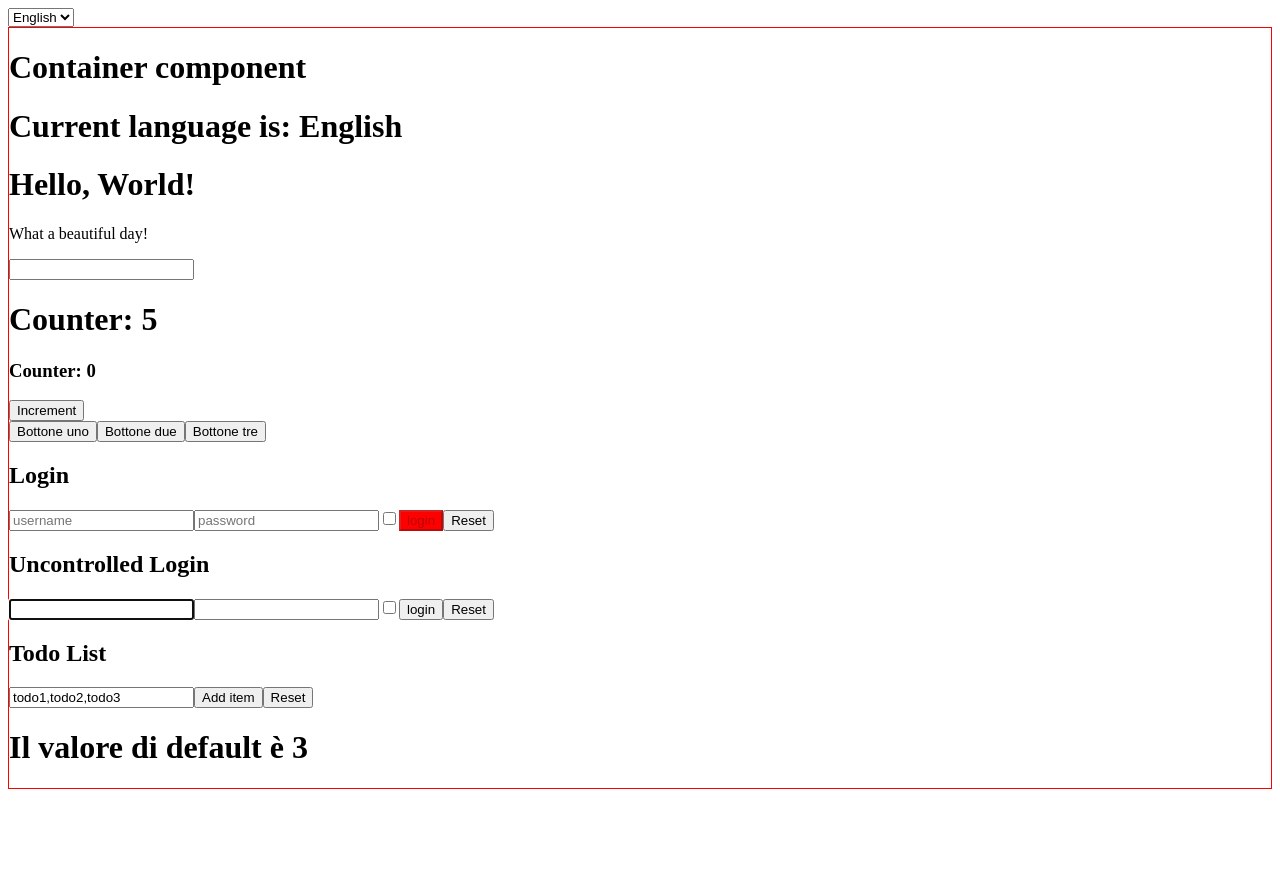
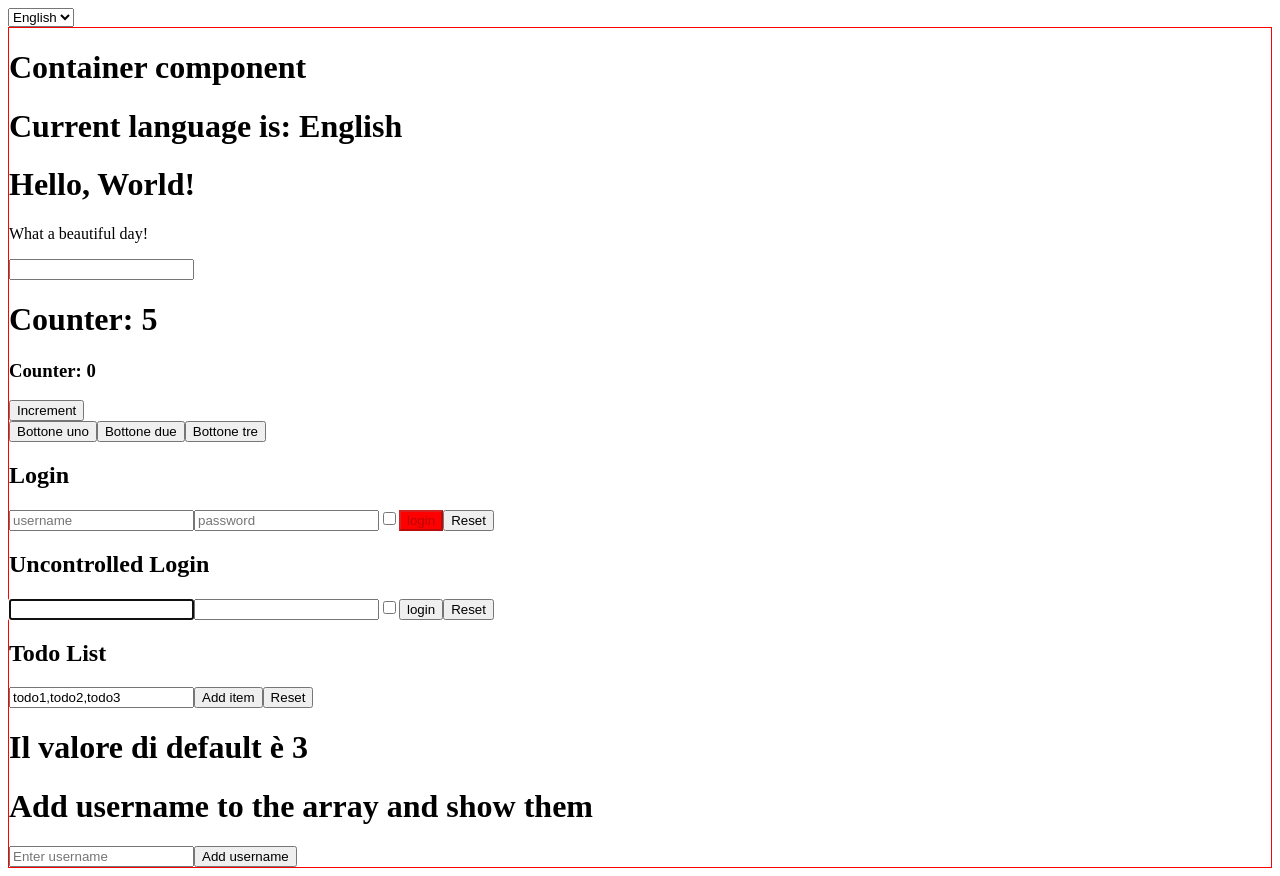
Before and after one commit to AlessioSatta/react-exercises, a React (Create React App) app in the folder my-app/: page / in a window 1280 px wide. Before the commit the page ends 800 px from the top, so only its background shows below. Built offline with nearby package versions, Linux system fonts and the light colour scheme; no server answers.

Commit message:
test: add GithubUserList component that doesn't work

```diff
--- a/my-app/src/App.js
+++ b/my-app/src/App.js
@@ -5,6 +5,7 @@ import { Container } from './Container';
 import { Counter } from './Counter';
 import { DisplayLanguage } from './DisplayLanguage';
 import { GithubUser } from './GithubUser';
+import { GithubUserList } from './GithubUserList';
 import { Hello } from './Hello';
 import { InterectiveWelcome } from './InteractiveWelcome';
 import { LanguageContext } from './LanguageContext';
@@ -46,6 +47,7 @@ export class App extends React.Component {
                         <TodoList render={(item, handleRemoveItem) => item.map((item, index) => <li key={index + item}>{item}<button onClick={() => handleRemoveItem(index)}>Remove</button></li>)} />
                         <Sum />
                         <GithubUser username='AlessioSatta'/>
+                        <GithubUserList />
                     </Container>
                 </LanguageContext.Provider>
             </div>
--- /dev/null
+++ b/my-app/src/GithubUserList.js
@@ -0,0 +1,28 @@
+import React, { useEffect, useState } from 'react';
+
+export function GithubUserList() {
+    const [data, setData] = useState('')
+
+    function handleInputChange(event) {
+        setData(event.target.value)
+    }
+
+    function handleAddUser(event) {
+        event.preventDefault()
+
+        const data = []
+        setData(data.push(event.target.value))
+    }
+
+    useEffect(() => {
+        // non riesco a capire cosa inserire
+    }, [])
+
+    return (
+        <div>
+            <h1>Add username to the array and show them</h1>
+            <input name='username' value={data} placeholder='Enter username' onChange={handleInputChange} />
+            <button onClick={handleAddUser}>Add username</button>
+        </div>
+    )
+}
```
